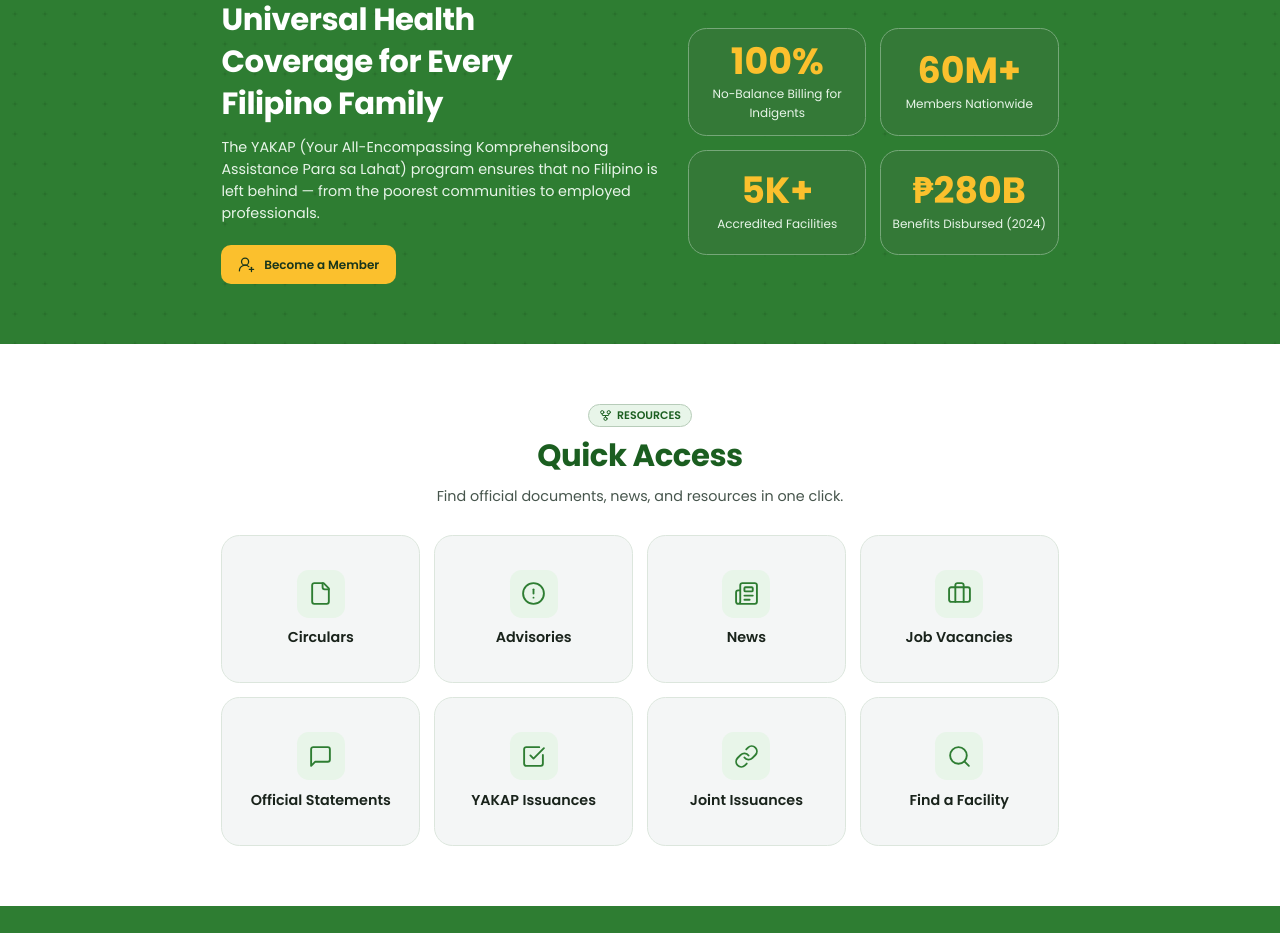
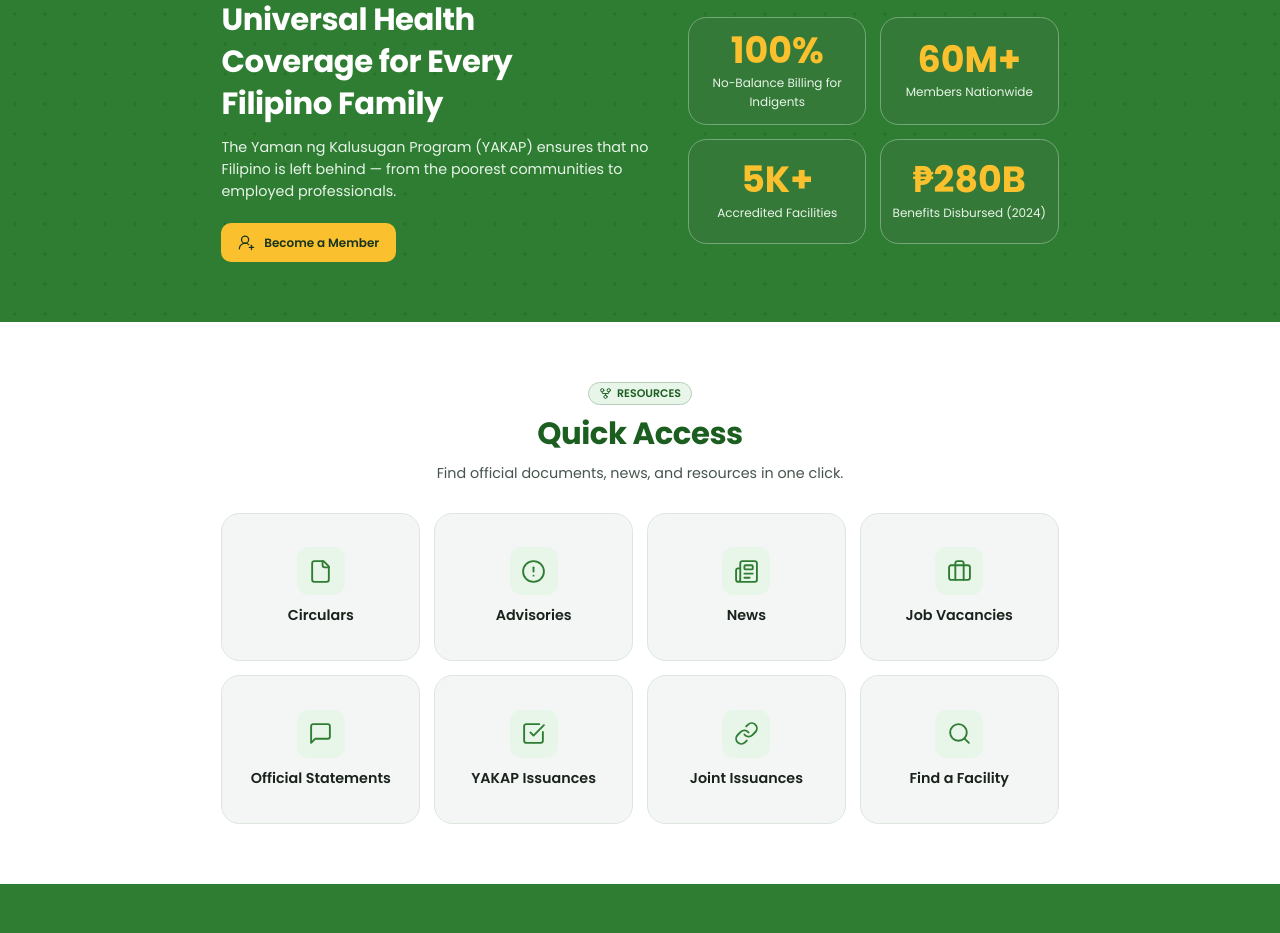
Before and after one commit to davidxx22/HCI_Final_Exam, a React (Vite) app: page / in a window 1280 px wide. Shown: the part 1960-2893 px from the top of the page. Built offline with nearby package versions, Linux system fonts and the light colour scheme.

Commit message:
Correct the YAKAP program name on the homepage

```diff
--- a/src/pages/Home.tsx
+++ b/src/pages/Home.tsx
@@ -174,7 +174,7 @@ export function Home() {
         <div className="landing-wrap landing-coverage-inner" data-scroll-stagger>
           <div>
             <h2 id="coverage-heading">Universal Health Coverage for Every Filipino Family</h2>
-            <p className="landing-coverage-description">The YAKAP (Your All-Encompassing Komprehensibong Assistance Para sa Lahat) program ensures that no Filipino is left behind — from the poorest communities to employed professionals.</p>
+            <p className="landing-coverage-description">The Yaman ng Kalusugan Program (YAKAP) ensures that no Filipino is left behind — from the poorest communities to employed professionals.</p>
             <div className="landing-actions">
               <Link className="button button-yellow" to="/members"><UserRoundPlus {...iconProps} size={17} /> Become a Member</Link>
             </div>
```
